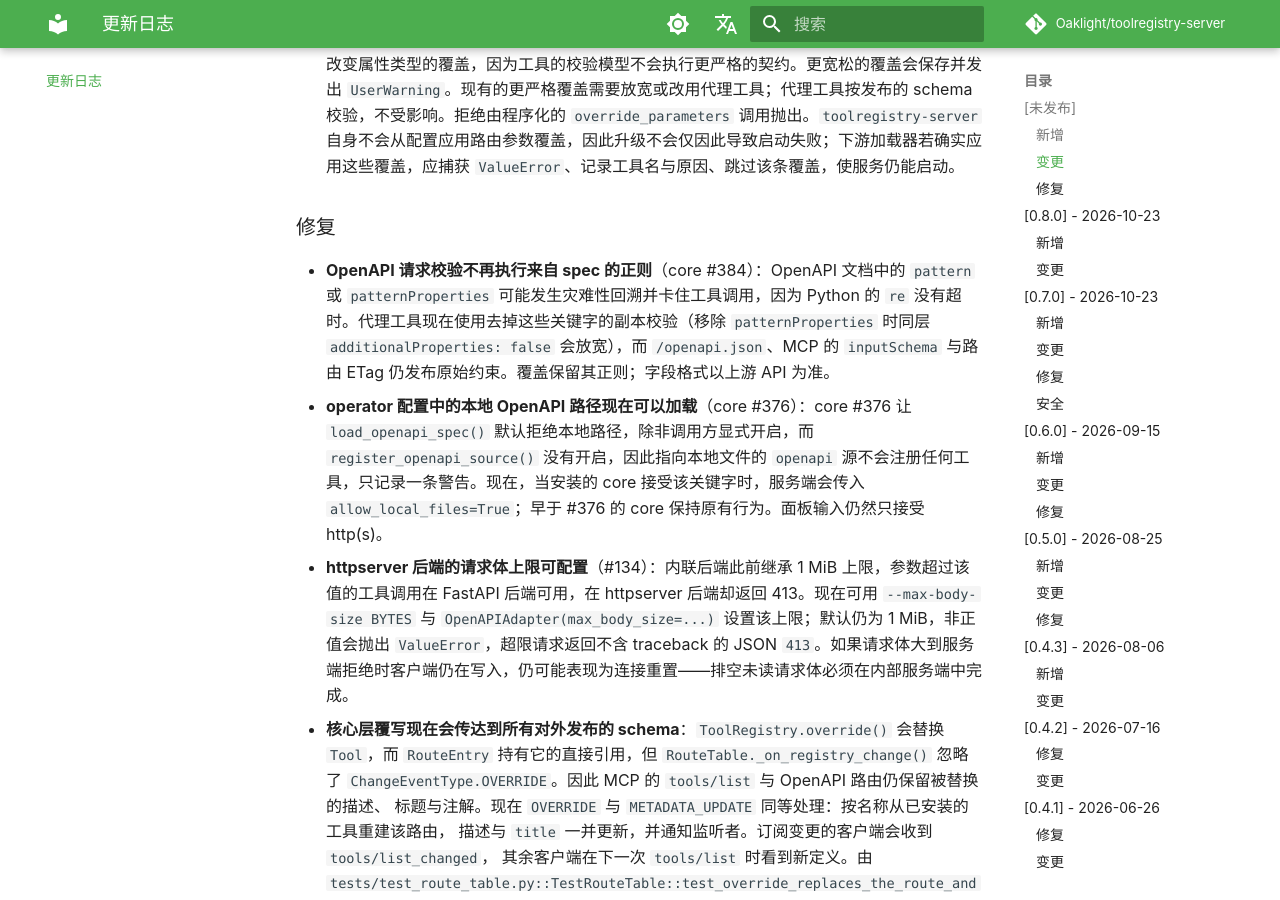
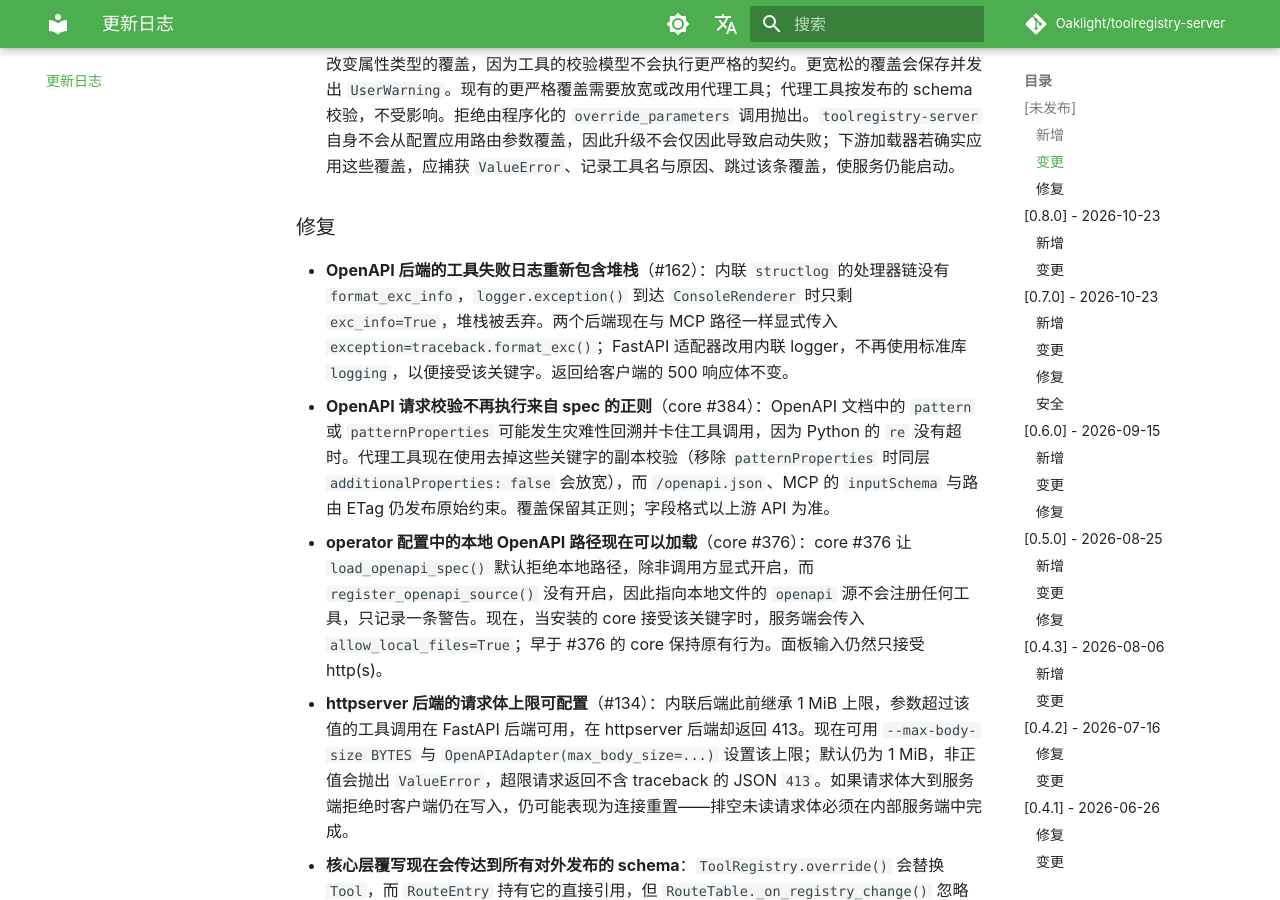
Before and after one commit to Oaklight/toolregistry-server, an MkDocs documentation site: the page built from docs/changelog.md, in a window 1280 px wide and 900 px high, scrolled down 978 px. Built offline with MkDocs 1.6.1 and Material for MkDocs 9.7.7, drawn with Linux system fonts in a browser that asks for light colours; some web fonts are replaced; comment, search, counter and statistics services are not loaded.

Commit message:
docs(changelog): 记录 OpenAPI 堆栈日志修复（#162）

```diff
--- a/docs/changelog.md
+++ b/docs/changelog.md
@@ -17,6 +17,7 @@
 
 ### 修复
 
+- **OpenAPI 后端的工具失败日志重新包含堆栈**（#162）：内联 `structlog` 的处理器链没有 `format_exc_info`，`logger.exception()` 到达 `ConsoleRenderer` 时只剩 `exc_info=True`，堆栈被丢弃。两个后端现在与 MCP 路径一样显式传入 `exception=traceback.format_exc()`；FastAPI 适配器改用内联 logger，不再使用标准库 `logging`，以便接受该关键字。返回给客户端的 500 响应体不变。
 - **OpenAPI 请求校验不再执行来自 spec 的正则**（core #384）：OpenAPI 文档中的 `pattern` 或 `patternProperties` 可能发生灾难性回溯并卡住工具调用，因为 Python 的 `re` 没有超时。代理工具现在使用去掉这些关键字的副本校验（移除 `patternProperties` 时同层 `additionalProperties: false` 会放宽），而 `/openapi.json`、MCP 的 `inputSchema` 与路由 ETag 仍发布原始约束。覆盖保留其正则；字段格式以上游 API 为准。
 - **operator 配置中的本地 OpenAPI 路径现在可以加载**（core #376）：core #376 让 `load_openapi_spec()` 默认拒绝本地路径，除非调用方显式开启，而 `register_openapi_source()` 没有开启，因此指向本地文件的 `openapi` 源不会注册任何工具，只记录一条警告。现在，当安装的 core 接受该关键字时，服务端会传入 `allow_local_files=True`；早于 #376 的 core 保持原有行为。面板输入仍然只接受 http(s)。
 - **httpserver 后端的请求体上限可配置**（#134）：内联后端此前继承 1 MiB 上限，参数超过该值的工具调用在 FastAPI 后端可用，在 httpserver 后端却返回 413。现在可用 `--max-body-size BYTES` 与 `OpenAPIAdapter(max_body_size=...)` 设置该上限；默认仍为 1 MiB，非正值会抛出 `ValueError`，超限请求返回不含 traceback 的 JSON `413`。如果请求体大到服务端拒绝时客户端仍在写入，仍可能表现为连接重置——排空未读请求体必须在内部服务端中完成。
```
